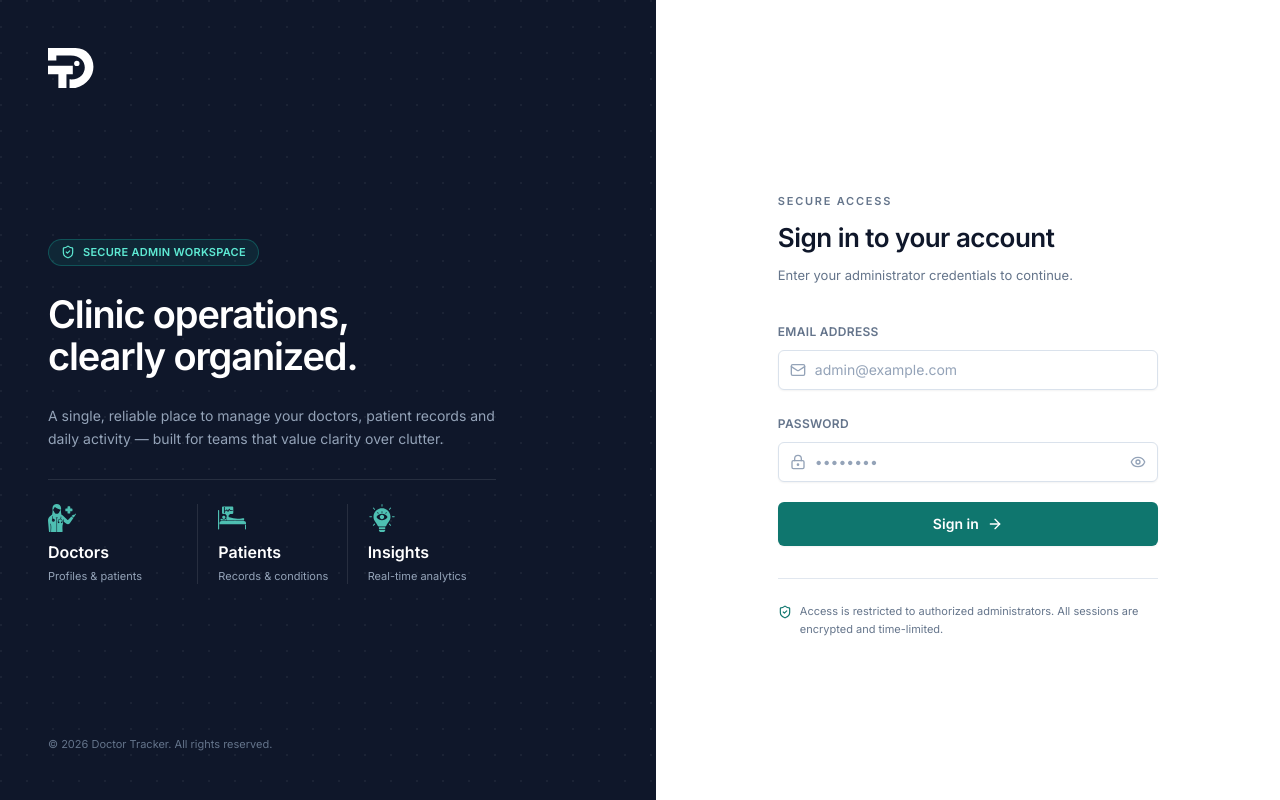
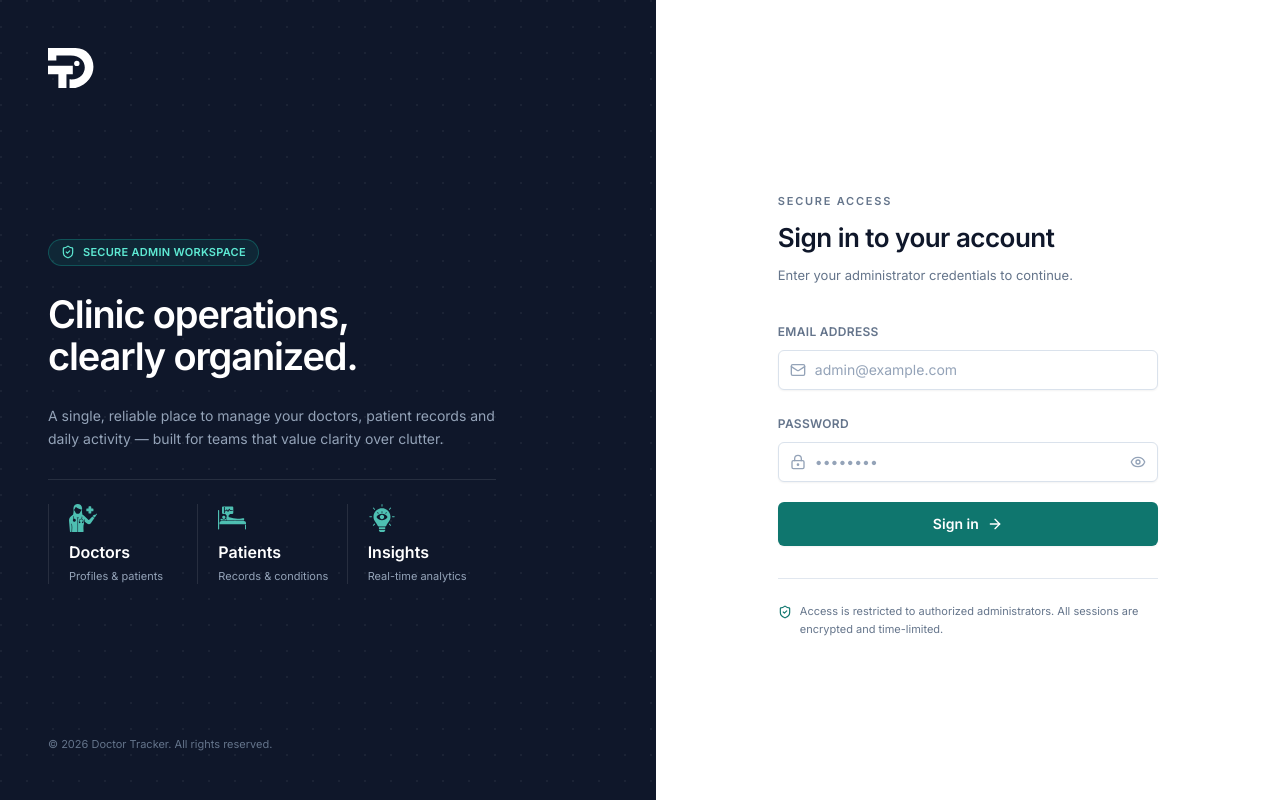
Before and after one commit to saifshovisky-oss/Doctor-Tracker, a Next.js app: page /login in a window 1280 px wide. Built offline with nearby package versions, Linux system fonts and the light colour scheme; no server answers.

Commit message:
Give all login stat columns the same divider

```diff
--- a/src/app/login/page.tsx
+++ b/src/app/login/page.tsx
@@ -76,8 +76,8 @@ export default function LoginPage() {
               { title: 'Doctors', subtitle: 'Profiles & patients', Icon: DoctorsIcon },
               { title: 'Patients', subtitle: 'Records & conditions', Icon: PatientsIcon },
               { title: 'Insights', subtitle: 'Real-time analytics', Icon: InsightsIcon },
-            ].map(({ title, subtitle, Icon }, index) => (
-              <div key={title} className={index > 0 ? 'border-l border-white/10 pl-5' : undefined}>
+            ].map(({ title, subtitle, Icon }) => (
+              <div key={title} className="border-l border-white/10 pl-5">
                 <Icon className="mb-2 h-7 w-7 text-teal-300 opacity-80" />
                 <p className="text-base font-semibold">{title}</p>
                 <p className="mt-1 text-[11px] text-slate-400">{subtitle}</p>
```
